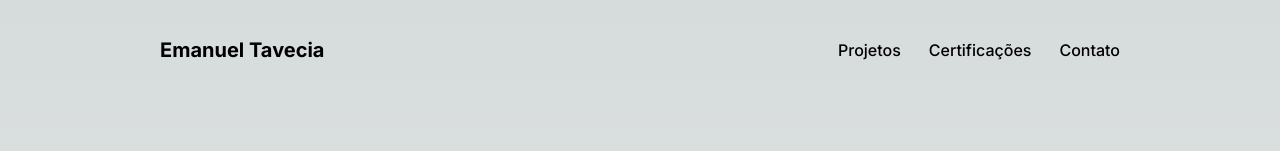
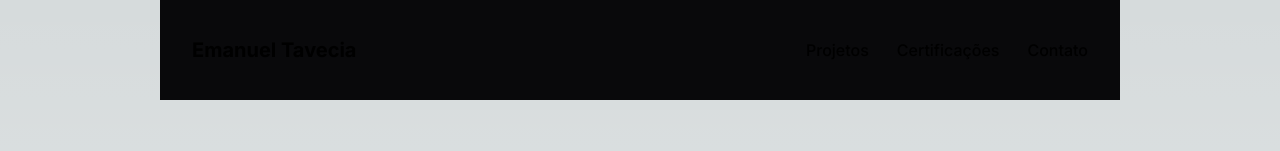
Before and after one commit to emanueltavecia/portfolio, a Next.js app: page / in a window 1280 px wide. Shown: the top 151 px of the page. Built offline with nearby package versions, Linux system fonts and the light colour scheme.

Commit message:
add background color

```diff
--- a/src/app/components/header.tsx
+++ b/src/app/components/header.tsx
@@ -1,6 +1,7 @@
 export function Header() {
   return(
-    <header className="flex flex-col md:flex-row gap-4 items-center justify-between py-9">
+    <div className="bg-zinc-950 ">
+      <header className="max-w-5xl w-full mx-auto px-4 md:px-8 flex flex-col md:flex-row gap-4 items-center justify-between py-9">
         <span className="font-bold text-xl md:font-lg">Emanuel Tavecia</span>
         <nav>
           <ul className="flex gap-5 md:gap-7 font-medium">
@@ -10,5 +11,6 @@ export function Header() {
           </ul>
         </nav>
       </header>
+    </div>
   )
 }
```
Lines whose indentation alone changed are shown as unchanged.
